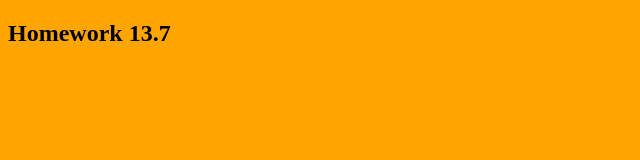
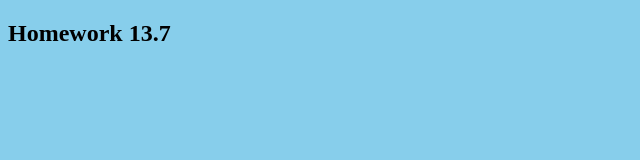
Before and after one commit to AlexandrIzevsk/homeWorck13.7, a website built with webpack: page src/index.pug in a window 1280 px wide. Shown: the whole page, without its empty margins (0-640 px from the left). Built offline with nearby package versions, Linux system fonts and the light colour scheme.

Commit message:
Homework: add HMR

```diff
--- a/src/style.css
+++ b/src/style.css
@@ -1,3 +1,3 @@
 body {
-    background-color: orange;
+    background-color: skyblue;
 }
--- a/webpack.config.js
+++ b/webpack.config.js
@@ -6,6 +6,8 @@ module.exports = {
     mode: 'development',
     devServer: {
         static: './dist',
+        // contentBase: './dist',
+        hot: true,
     },
     plugins: [
         new HtmlWebpackPlugin ({
```
